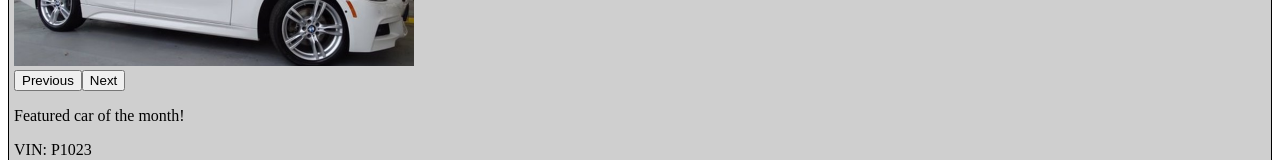
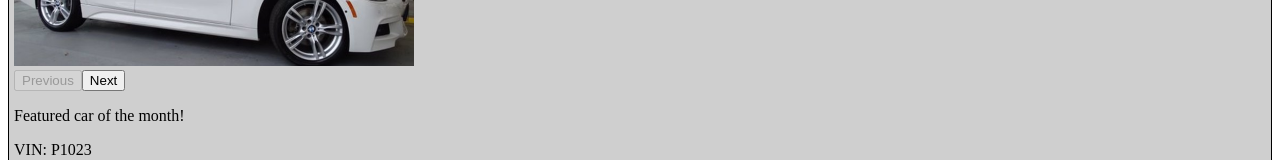
Before and after one commit to asimonia/ng-amazing, an Angular app: page / in a window 1280 px wide. Shown: the part 416-576 px from the top of the page. Built offline with nearby package versions, Linux system fonts and the light colour scheme.

Commit message:
Add disabled button

```diff
--- a/src/app/photo-gallery/photo-gallery.component.html
+++ b/src/app/photo-gallery/photo-gallery.component.html
@@ -3,7 +3,9 @@
     <img [src]="imageList[currentIndex]" />
   </div>
   <div>
-    <button (click)="movePrevious()">Previous</button>
-    <button (click)="moveNext()">Next</button>
+    <button [disabled]="currentIndex==0"
+      (click)="movePrevious()">Previous</button>
+    <button [disabled]="currentIndex==imageList.length-1"
+      (click)="moveNext()">Next</button>
   </div>
 </div>
```
